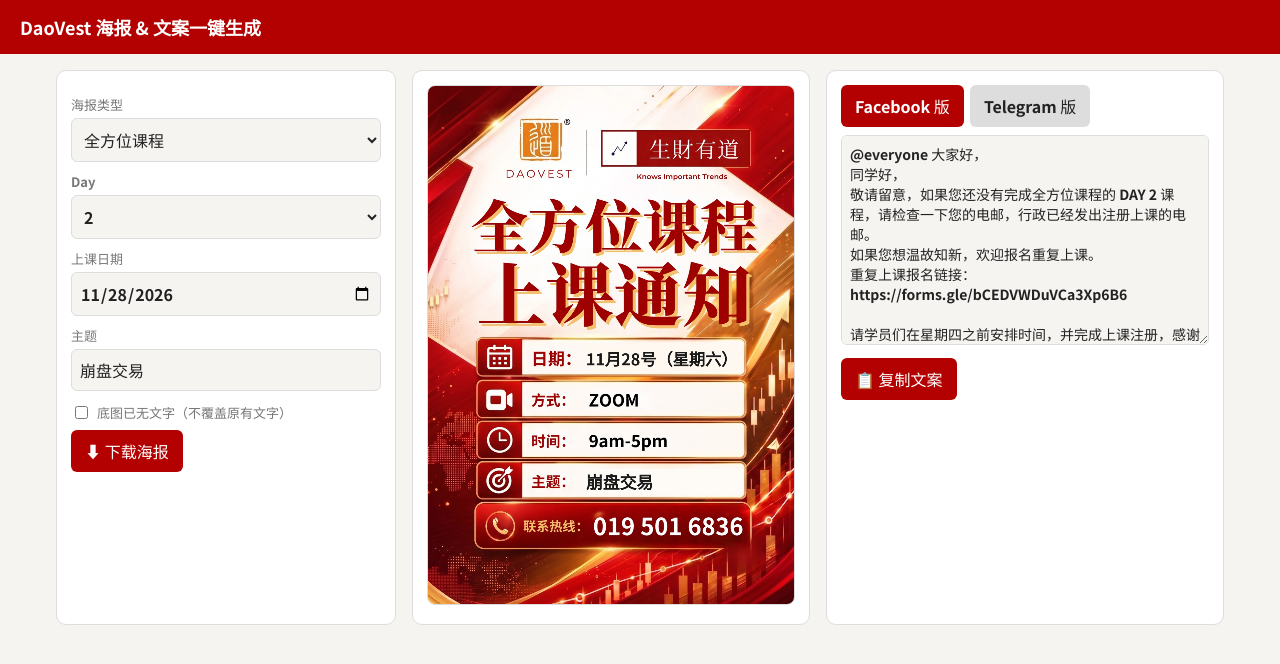
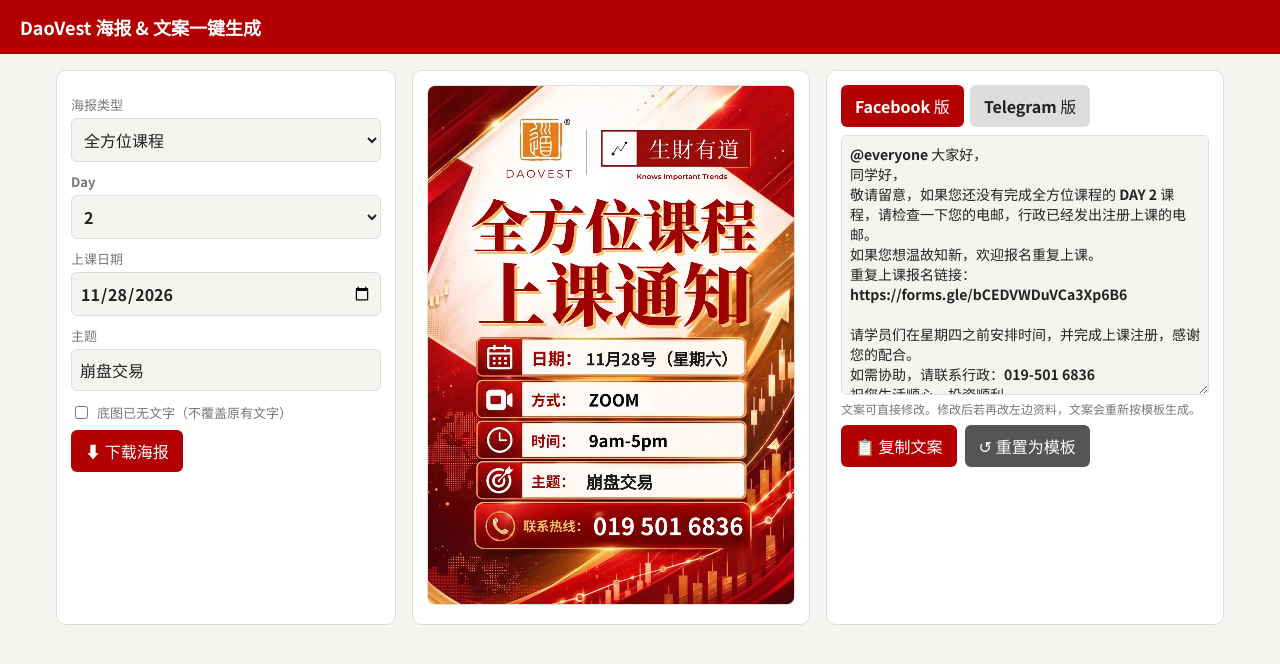
Before and after one commit to Daovest38/daovest-poster, a plain HTML site: page index.html in a window 1280 px wide. Drawn offline with Linux system fonts and the light colour scheme.

Commit message:
Enable textarea editing and add reset button
Updated textarea to allow user input and added reset button functionality.

```diff
--- a/index.html
+++ b/index.html
@@ -16,7 +16,7 @@ main{display:grid;grid-template-columns:340px 1fr;gap:16px;padding:16px;max-widt
 .card{background:var(--card);border:1px solid var(--bd);border-radius:10px;padding:14px}
 label{display:block;font-size:13px;color:var(--mut);margin:10px 0 4px}
 input,select,textarea{width:100%;padding:8px;border:1px solid var(--bd);border-radius:6px;font:inherit;background:var(--bg);color:var(--tx)}
-textarea{height:210px;resize:vertical;font-size:14px}
+textarea{height:260px;resize:vertical;font-size:14px}
 button{padding:9px 14px;border:0;border-radius:6px;background:var(--ac);color:#fff;font:inherit;cursor:pointer;margin:8px 8px 0 0}
 button.alt{background:#555}
 .chk{display:flex;gap:6px;align-items:center;font-size:13px;margin-top:12px;color:var(--mut)}
@@ -41,8 +41,9 @@ canvas{width:100%;height:auto;border-radius:8px;border:1px solid var(--bd)}
     <div class="card"><canvas id="cv"></canvas></div>
     <div class="card" id="copyCard">
       <div class="tabs" id="tabs"></div>
-      <textarea id="copy" readonly></textarea>
-      <button id="cp">📋 复制文案</button><span id="ok" style="font-size:13px"></span>
+      <textarea id="copy"></textarea>
+      <div style="font-size:12px;color:var(--mut)">文案可直接修改。修改后若再改左边资料，文案会重新按模板生成。</div>
+      <button id="cp">📋 复制文案</button><button id="rs" class="alt">↺ 重置为模板</button><span id="ok" style="font-size:13px"></span>
     </div>
   </div>
 </main>
@@ -102,14 +103,14 @@ $('type').onchange=e=>{cur=e.target.value;buildFields()};
 $('clean').onchange=render;
 
 function buildFields(){
-  const p=P[cur];vals={};
+  const p=P[cur];vals={};edits={};
   $('fields').innerHTML=p.fields.map(f=>{
     vals[f.id]=f.def;
     const inp=f.type==='select'
       ?`<select id="f_${f.id}">${f.opts.map(o=>`<option ${o===f.def?'selected':''}>${o}</option>`).join('')}</select>`
       :`<input id="f_${f.id}" type="${f.type}" value="${f.def}">`;
     return `<label>${f.label}</label>${inp}`}).join('');
-  p.fields.forEach(f=>$('f_'+f.id).oninput=e=>{vals[f.id]=e.target.value;render()});
+  p.fields.forEach(f=>$('f_'+f.id).oninput=e=>{vals[f.id]=e.target.value;edits={};render()});
   render();
 }
 function loadImg(base){return new Promise((res,rej)=>{if(imgs[base])return res(imgs[base]);const ex=['jpeg','jpg','png','JPEG','JPG','PNG'];let n=0;(function t(){if(n>=ex.length)return rej();const i=new Image();i.onload=()=>{imgs[base]=i;res(i)};i.onerror=t;i.src=base+'.'+ex[n++]})()})}
@@ -135,7 +136,7 @@ async function render(){
   });
   renderCopy();
 }
-let copies={},tab='';
+let copies={},tab='',edits={};
 function renderCopy(){
   const p=P[cur];$('copyCard').style.display=p.copy?'':'none';
   if(!p.copy)return;
@@ -143,8 +144,10 @@ function renderCopy(){
   if(!copies[tab])tab=Object.keys(copies)[0];
   $('tabs').innerHTML=Object.keys(copies).map(k=>`<button class="${k===tab?'on':''}" data-k="${k}">${k}</button>`).join('');
   $('tabs').querySelectorAll('button').forEach(b=>b.onclick=()=>{tab=b.dataset.k;renderCopy()});
-  $('copy').value=copies[tab];
+  $('copy').value=edits[tab]!==undefined?edits[tab]:copies[tab];
 }
+$('copy').oninput=()=>{edits[tab]=$('copy').value};
+$('rs').onclick=()=>{delete edits[tab];renderCopy()};
 $('cp').onclick=async()=>{
   try{await navigator.clipboard.writeText($('copy').value)}catch(e){$('copy').select();document.execCommand('copy')}
   $('ok').textContent='已复制 ✓';setTimeout(()=>$('ok').textContent='',1500)};
```
